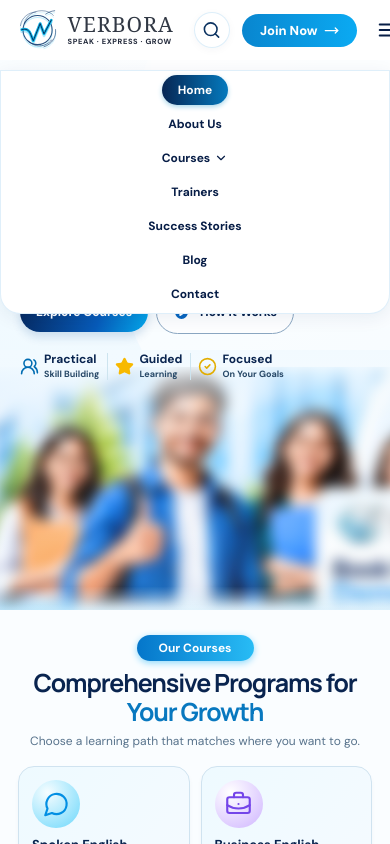
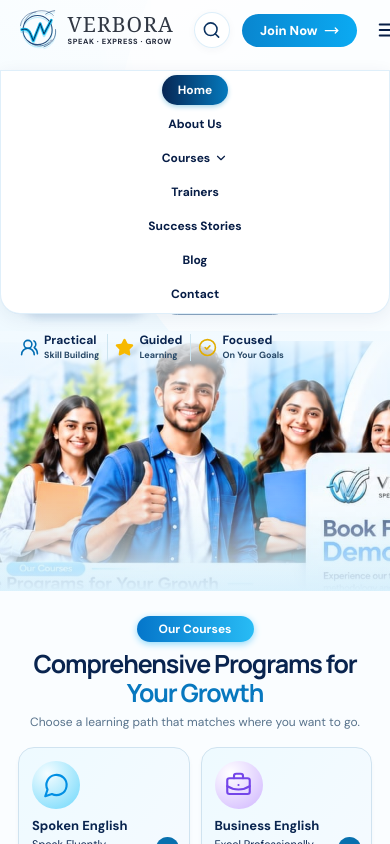
Before and after one commit to abbasmuttaqizaidi/verbora, a React (Vite) app: page / in a window 390 px wide. Shown: the top 844 px of the page. Built offline with nearby package versions, Linux system fonts and the light colour scheme.

Commit message:
Overlay transparent navbar on hero and apply bottom fade-out on hero image

```diff
--- a/src/adjustments.css
+++ b/src/adjustments.css
@@ -1,18 +1,35 @@
-/* Proper photographic depth-of-field blur on Hero visual */
+/* Hero visual: Crisp image (no blur) with smooth bottom fade-out effect */
 .hero-visual {
-  height: 340px;
-  filter: blur(8px) saturate(1.12);
-  transform: scale(1.08);
-  mask-image: linear-gradient(to bottom, #000 0%, #000 78%, transparent 100%);
+  height: 100%;
+  filter: saturate(1.05);
+  transform: none;
+  mask-image: linear-gradient(to bottom, #000 0%, #000 48%, rgba(0,0,0,0.72) 68%, rgba(0,0,0,0.25) 86%, transparent 100%);
+  -webkit-mask-image: linear-gradient(to bottom, #000 0%, #000 48%, rgba(0,0,0,0.72) 68%, rgba(0,0,0,0.25) 86%, transparent 100%);
 }
 
-/* Transparent and compact navigation bar with left logo, center routes, right actions */
+/* Transparent navbar floating directly on top of the hero image */
 .site-header {
-  height: 62px;
+  height: 64px;
   background: transparent;
   box-shadow: none;
-  position: relative;
+  position: absolute;
+  top: 0;
+  left: 0;
+  right: 0;
   z-index: 40;
+}
+
+/* Hero section adjusted so content breathes below the overlay navbar */
+.hero {
+  height: 410px;
+}
+
+.hero-copy {
+  padding-top: 62px;
+}
+
+.course-detail-banner {
+  padding-top: 85px;
 }
 
 .header-inner {
@@ -201,25 +218,41 @@
 
 @media (max-width: 1160px) {
   .site-header {
-    background: rgba(255, 255, 255, 0.95);
-    backdrop-filter: blur(12px);
+    background: transparent;
+    backdrop-filter: none;
   }
   .navigation {
     margin: 0;
     background: #ffffff;
     border-radius: 0 0 20px 20px;
   }
+  .hero {
+    height: auto;
+    min-height: 440px;
+  }
+  .hero-copy {
+    padding-top: 75px;
+  }
   .floating-reopen { display: none; }
-  .hero-visual { height: 345px; filter: blur(7px) saturate(1.1); }
+  .hero-visual {
+    height: 100%;
+    filter: saturate(1.05);
+    mask-image: linear-gradient(to bottom, #000 0%, #000 50%, rgba(0, 0, 0, 0.4) 75%, transparent 100%);
+    -webkit-mask-image: linear-gradient(to bottom, #000 0%, #000 50%, rgba(0, 0, 0, 0.4) 75%, transparent 100%);
+  }
 }
 
 @media (max-width: 640px) {
   .site-header {
     height: 60px;
   }
+  .hero-copy {
+    padding-top: 70px;
+  }
   .hero-visual {
-    height: 234px;
-    filter: blur(6px) saturate(1.1);
-    mask-image: linear-gradient(#000 0%,#000 87%,transparent 100%);
+    height: 250px;
+    filter: saturate(1.05);
+    mask-image: linear-gradient(to bottom, #000 0%, #000 55%, transparent 100%);
+    -webkit-mask-image: linear-gradient(to bottom, #000 0%, #000 55%, transparent 100%);
   }
 }
```
